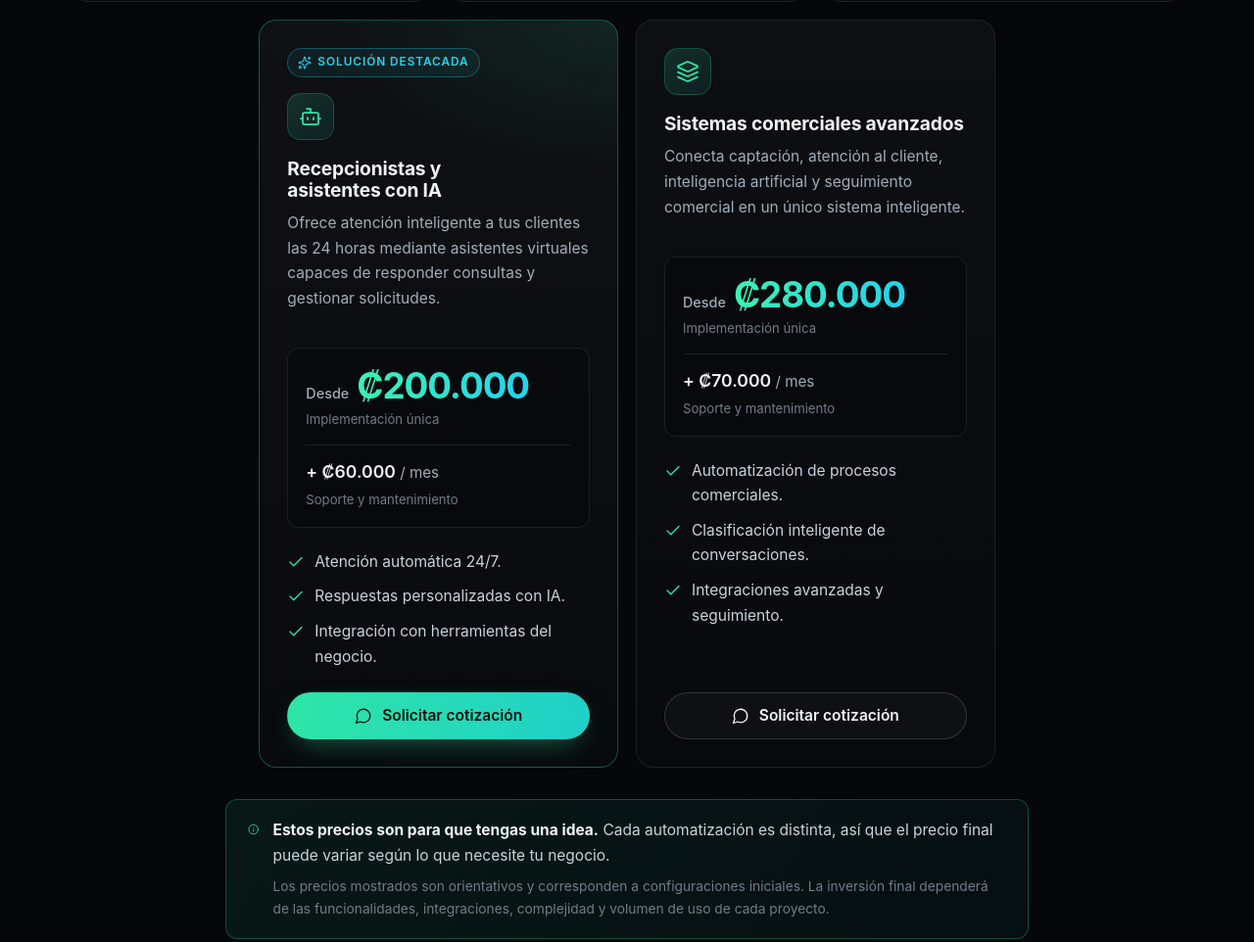
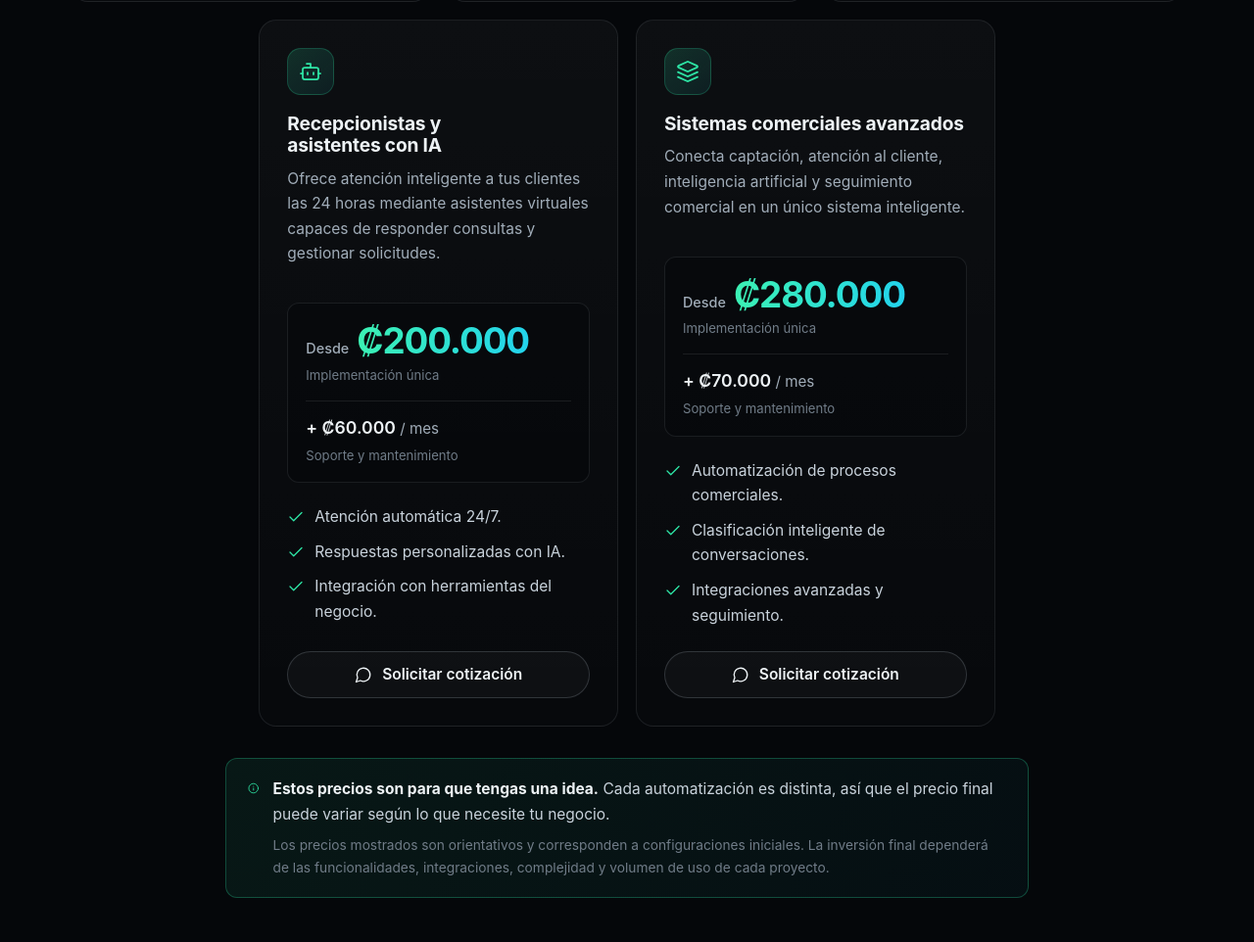
Before and after one commit to pedrodavidcasas-cpu/EtherIA-web, a website: page precios/index.html in a window 1280 px wide. Shown: the part 1778-2740 px from the top of the page at 98% size. Drawn offline with Linux system fonts and the light colour scheme.

Commit message:
Precios: ninguna solución destacada
Co-Authored-By: Claude Opus 5.5 <noreply@anthropic.com>
Claude-Session: https://claude.ai/code/session_01YEg6sVPi67mF2qzA5kfvYD

```diff
--- a/precios/index.html
+++ b/precios/index.html
@@ -114,8 +114,8 @@
   <ul class="mini-list"><li><svg class="icon" width="18" height="18" viewBox="0 0 24 24" fill="none" stroke="currentColor" stroke-width="1.75" stroke-linecap="round" stroke-linejoin="round" aria-hidden="true" focusable="false"><path d="M20 6 9 17l-5-5"/></svg><span>Publicaciones automatizadas.</span></li><li><svg class="icon" width="18" height="18" viewBox="0 0 24 24" fill="none" stroke="currentColor" stroke-width="1.75" stroke-linecap="round" stroke-linejoin="round" aria-hidden="true" focusable="false"><path d="M20 6 9 17l-5-5"/></svg><span>Campañas para fechas especiales.</span></li><li><svg class="icon" width="18" height="18" viewBox="0 0 24 24" fill="none" stroke="currentColor" stroke-width="1.75" stroke-linecap="round" stroke-linejoin="round" aria-hidden="true" focusable="false"><path d="M20 6 9 17l-5-5"/></svg><span>Ahorro de tiempo en gestión de contenido.</span></li></ul>
   <a class="btn btn-ghost price-cta" href="https://wa.me/50664876840?text=Hola%2C%20vi%20los%20precios%20en%20su%20web%20y%20me%20interesa%20%22Gesti%C3%B3n%20inteligente%20de%20redes%20sociales%22%20(desde%20%E2%82%A1170.000).%20Quisiera%20solicitar%20una%20cotizaci%C3%B3n." target="_blank" rel="noopener" aria-label="Solicitar cotización: Gestión inteligente de redes sociales"><svg class="icon" width="18" height="18" viewBox="0 0 24 24" fill="none" stroke="currentColor" stroke-width="1.75" stroke-linecap="round" stroke-linejoin="round" aria-hidden="true" focusable="false"><path d="M7.9 20A9 9 0 1 0 4 16.1L2 22Z"/></svg><span>Solicitar cotización</span></a>
 </article>
-<article class="price-card is-featured reveal" aria-labelledby="plan-asistentes">
-  <p class="price-flag"><svg class="icon" width="14" height="14" viewBox="0 0 24 24" fill="none" stroke="currentColor" stroke-width="1.75" stroke-linecap="round" stroke-linejoin="round" aria-hidden="true" focusable="false"><path d="M11.017 2.814a1 1 0 0 1 1.966 0l1.051 5.558a2 2 0 0 0 1.594 1.594l5.558 1.051a1 1 0 0 1 0 1.966l-5.558 1.051a2 2 0 0 0-1.594 1.594l-1.051 5.558a1 1 0 0 1-1.966 0l-1.051-5.558a2 2 0 0 0-1.594-1.594l-5.558-1.051a1 1 0 0 1 0-1.966l5.558-1.051a2 2 0 0 0 1.594-1.594z"/><path d="M20 2v4"/><path d="M22 4h-4"/><circle cx="4" cy="20" r="2"/></svg> Solución destacada</p>
+<article class="price-card reveal" aria-labelledby="plan-asistentes">
+
   <span class="sol-icon"><svg class="icon" width="24" height="24" viewBox="0 0 24 24" fill="none" stroke="currentColor" stroke-width="1.75" stroke-linecap="round" stroke-linejoin="round" aria-hidden="true" focusable="false"><path d="M12 8V4H8"/><rect width="16" height="12" x="4" y="8" rx="2"/><path d="M2 14h2"/><path d="M20 14h2"/><path d="M15 13v2"/><path d="M9 13v2"/></svg></span>
   <h3 id="plan-asistentes">Recepcionistas y asistentes con IA</h3>
   <p class="price-text">Ofrece atención inteligente a tus clientes las 24 horas mediante asistentes virtuales capaces de responder consultas y gestionar solicitudes.</p>
@@ -126,7 +126,7 @@
     <p class="price-note">Soporte y mantenimiento</p>
   </div>
   <ul class="mini-list"><li><svg class="icon" width="18" height="18" viewBox="0 0 24 24" fill="none" stroke="currentColor" stroke-width="1.75" stroke-linecap="round" stroke-linejoin="round" aria-hidden="true" focusable="false"><path d="M20 6 9 17l-5-5"/></svg><span>Atención automática 24/7.</span></li><li><svg class="icon" width="18" height="18" viewBox="0 0 24 24" fill="none" stroke="currentColor" stroke-width="1.75" stroke-linecap="round" stroke-linejoin="round" aria-hidden="true" focusable="false"><path d="M20 6 9 17l-5-5"/></svg><span>Respuestas personalizadas con IA.</span></li><li><svg class="icon" width="18" height="18" viewBox="0 0 24 24" fill="none" stroke="currentColor" stroke-width="1.75" stroke-linecap="round" stroke-linejoin="round" aria-hidden="true" focusable="false"><path d="M20 6 9 17l-5-5"/></svg><span>Integración con herramientas del negocio.</span></li></ul>
-  <a class="btn btn-primary price-cta" href="https://wa.me/50664876840?text=Hola%2C%20vi%20los%20precios%20en%20su%20web%20y%20me%20interesa%20%22Recepcionistas%20y%20asistentes%20con%20IA%22%20(desde%20%E2%82%A1200.000).%20Quisiera%20solicitar%20una%20cotizaci%C3%B3n." target="_blank" rel="noopener" aria-label="Solicitar cotización: Recepcionistas y asistentes con IA"><svg class="icon" width="18" height="18" viewBox="0 0 24 24" fill="none" stroke="currentColor" stroke-width="1.75" stroke-linecap="round" stroke-linejoin="round" aria-hidden="true" focusable="false"><path d="M7.9 20A9 9 0 1 0 4 16.1L2 22Z"/></svg><span>Solicitar cotización</span></a>
+  <a class="btn btn-ghost price-cta" href="https://wa.me/50664876840?text=Hola%2C%20vi%20los%20precios%20en%20su%20web%20y%20me%20interesa%20%22Recepcionistas%20y%20asistentes%20con%20IA%22%20(desde%20%E2%82%A1200.000).%20Quisiera%20solicitar%20una%20cotizaci%C3%B3n." target="_blank" rel="noopener" aria-label="Solicitar cotización: Recepcionistas y asistentes con IA"><svg class="icon" width="18" height="18" viewBox="0 0 24 24" fill="none" stroke="currentColor" stroke-width="1.75" stroke-linecap="round" stroke-linejoin="round" aria-hidden="true" focusable="false"><path d="M7.9 20A9 9 0 1 0 4 16.1L2 22Z"/></svg><span>Solicitar cotización</span></a>
 </article>
 <article class="price-card reveal" aria-labelledby="plan-sistemas">
 
--- a/src/pricing.mjs
+++ b/src/pricing.mjs
@@ -42,7 +42,6 @@ export const PLANS = [
     benefits: ['Atención automática 24/7.', 'Respuestas personalizadas con IA.', 'Integración con herramientas del negocio.'],
     impl: [200000, 390000],
     monthly: [60000, 100000],
-    featured: true,
   },
   {
     id: 'sistemas',
```
Also changed, not shown: index.html (+2 -2 lines).
